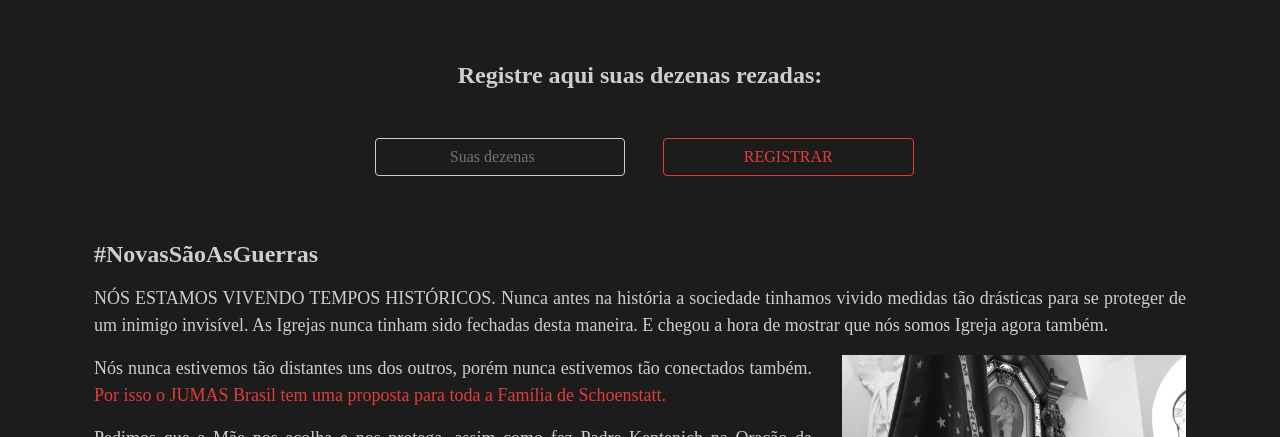
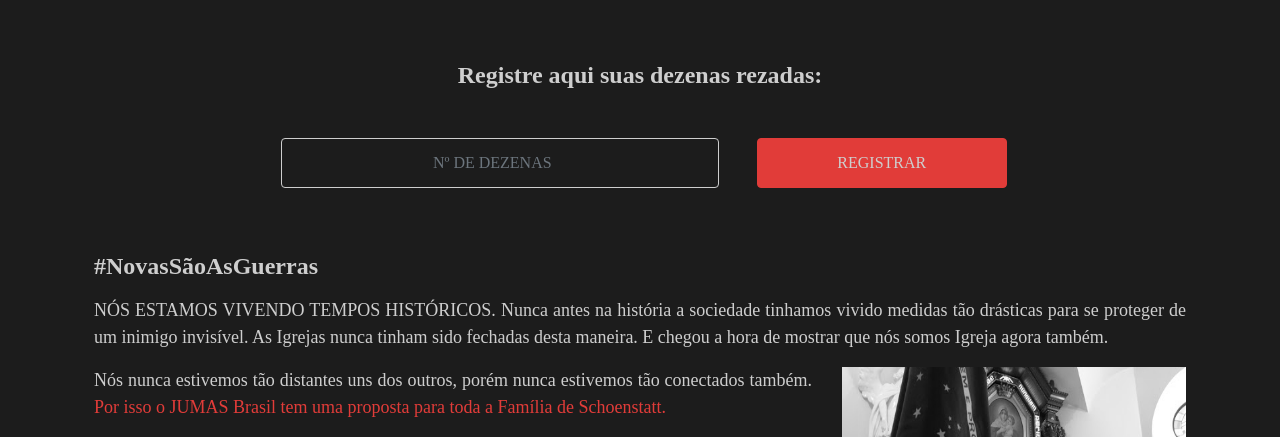
Before and after one commit to lucas-ssgomes/novasGuerras, a plain HTML site: page index.html in a window 1280 px wide. Shown: the part 663-1100 px from the top of the page. Drawn offline with nearby package versions, Linux system fonts and the light colour scheme; no server answers; a web font is replaced by a local one.

Commit message:
ajustes finais

```diff
--- a/index.html
+++ b/index.html
@@ -43,11 +43,11 @@
         <h2 class="font-weight-bold mt-5 pt-3 text-center">Registre aqui suas dezenas rezadas:</h2>
 
         <div class="row mt-5 justify-content-center">
-            <div class="col-lg-3 col-md-4 col-sm-5 col-5">
-                <input type="number" class="form-control my-input mr-2 w-100" id="inputDezenas" placeholder="Suas dezenas" min="1" max="20">
+            <div class="col-lg-5 col-md-6 col-sm-6 col-6">
+                <input type="number" class="form-control my-input mr-2 w-100  forms-dezenas" id="inputDezenas" placeholder="Nº DE DEZENAS" min="1" max="20">
             </div>
-            <div class="col-lg-3 col-md-4 col-sm-5 col-5">
-                <button type="submit" class="btn my-btn ml-2 w-100" onclick="submitDezenas()">REGISTRAR</button>
+            <div class="col-lg-3 col-md-4 col-sm-4 col-5">
+                <button type="submit" class="btn my-btn ml-2 w-100  forms-dezenas" onclick="submitDezenas()">REGISTRAR</button>
             </div>
         </div>
 
--- a/main.css
+++ b/main.css
@@ -121,6 +121,10 @@ h1 {
     }
 }
 
+.forms-dezenas {
+    height: 50px;;
+}
+
 .my-input {
   border-color: #cecece;
   background-color: #1c1c1c;
@@ -136,16 +140,17 @@ h1 {
 }
 
 .my-btn {
-  background-color: #1c1c1c;
+  background-color: #e13c39;
   border-color: #e13c39;
-  color: #e13c39;
+  color: #cecece;
   cursor: pointer;
 }
 
 .my-btn:hover,
 .my-btn:focus {
     background-color: #e13c39;
-    color: #cecece;
+    color: #1c1c1c;
+    font-weight: 700;
 }
 
 .footer {
```
